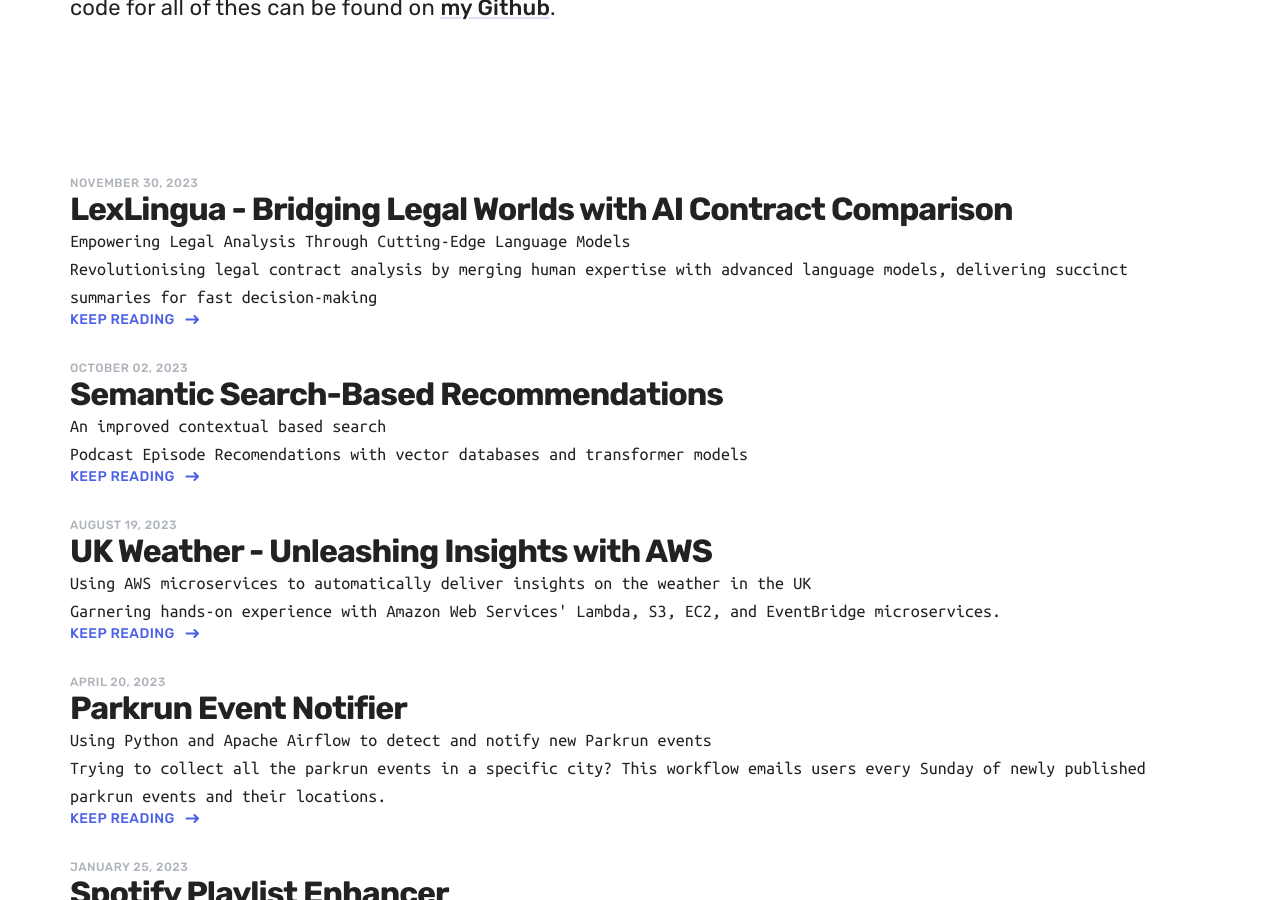
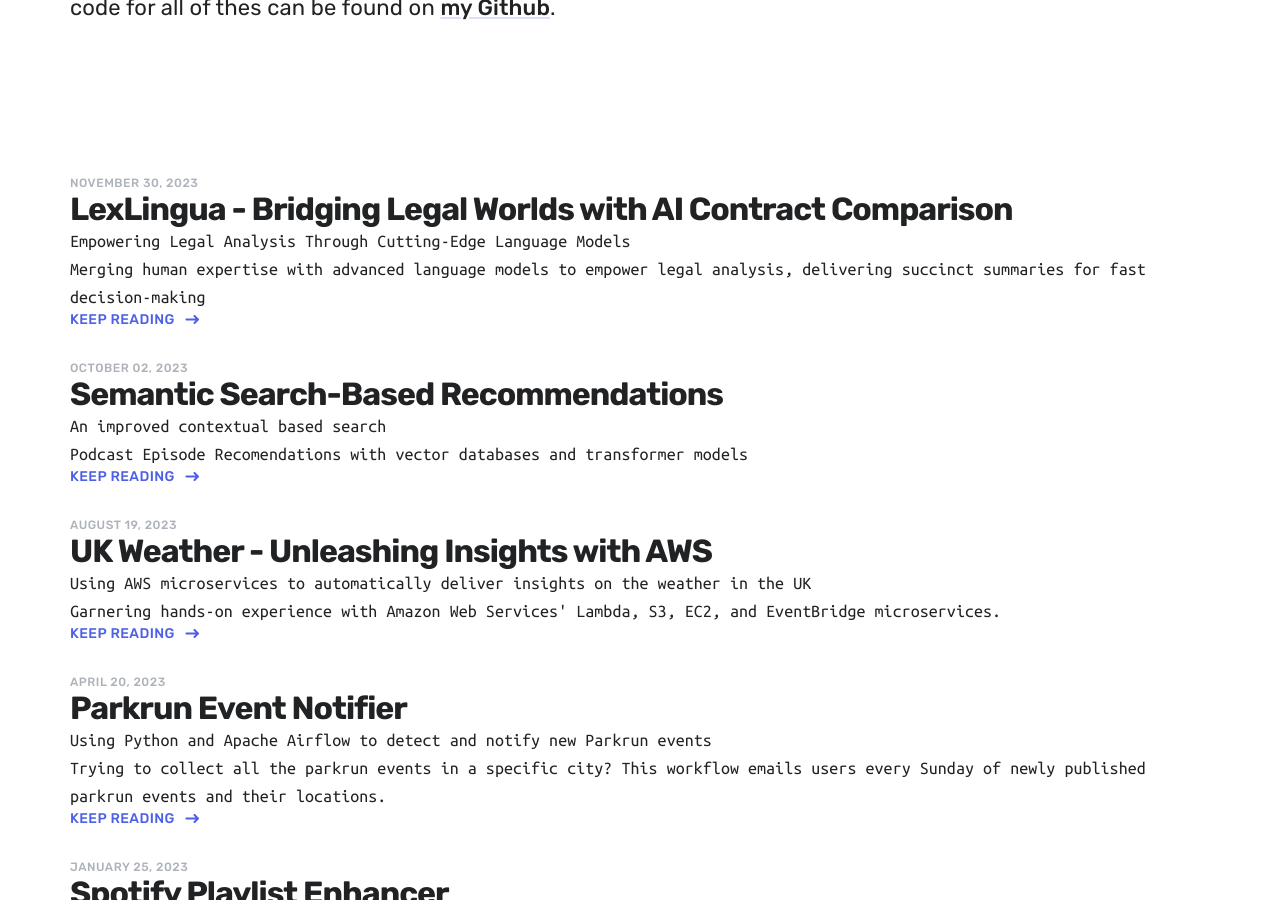
Before and after one commit to jmoro0408/jmoro0408.github.io, a Jekyll site: the page built from projects/index.html, in a window 1280 px wide and 900 px high, scrolled down 357 px. Built offline with Jekyll 4.4.1, drawn with Linux system fonts in a browser that asks for light colours; nearby versions of some CDN libraries.

Commit message:
edit T&Cs description

```diff
--- a/_projects/2023-11-30-Contract-Comparison-LLMs.md
+++ b/_projects/2023-11-30-Contract-Comparison-LLMs.md
@@ -2,7 +2,7 @@
 title:  LexLingua - Bridging Legal Worlds with AI Contract Comparison
 subtitle: Empowering Legal Analysis Through Cutting-Edge Language Models
 date: 2023-11-30 00:00:00
-description: Revolutionising legal contract analysis by merging human expertise with advanced language models, delivering succinct summaries for fast decision-making
+description: Merging human expertise with advanced language models to empower legal analysis, delivering succinct summaries for fast decision-making
 featured_image: law_books.jpg
 accent_color: '#996515'
 gallery_images:
```
